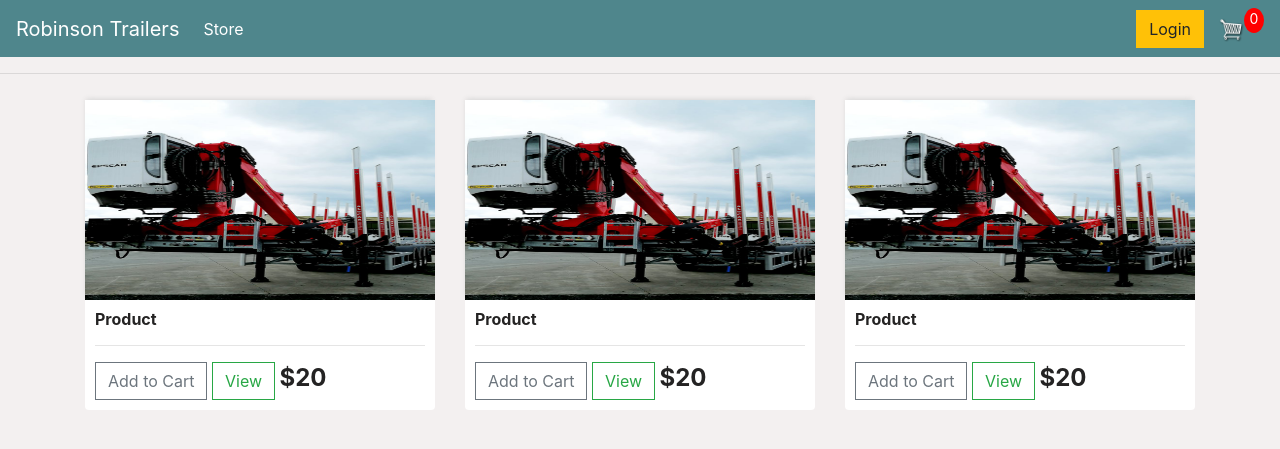
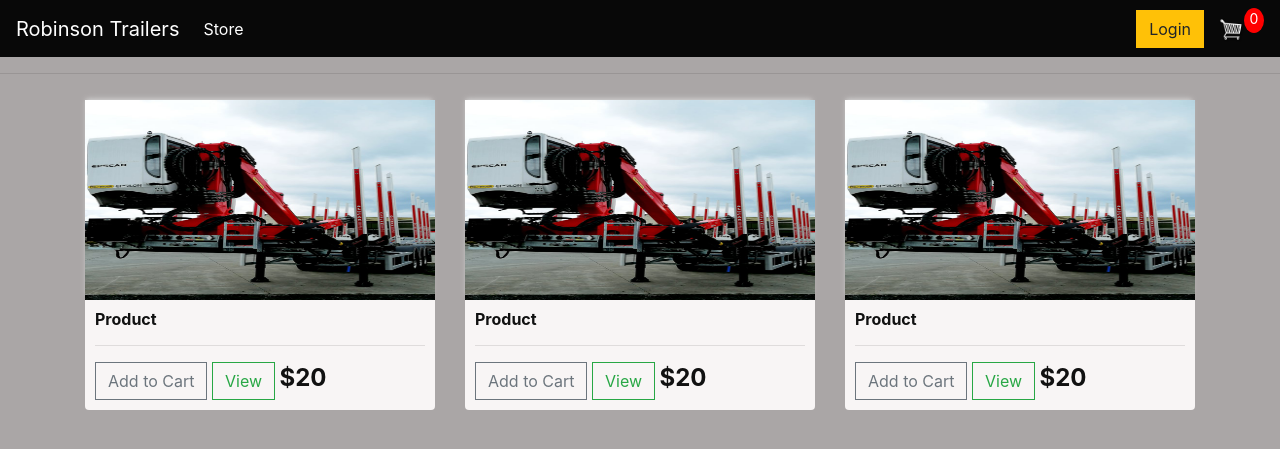
Before and after one commit to FabrizioAdi/Robinson-Trailers-Store-P5v1.1, a Django app: page / in a window 1280 px wide. Shown: the top 449 px of the page. Run offline with Django 3.2, Linux system fonts and the light colour scheme; some libraries are stand-ins or nearby versions.

Commit message:
Playing with the website colors

```diff
--- a/static/css/base.css
+++ b/static/css/base.css
@@ -4,15 +4,15 @@ html {
 }
 
 body{
-    background-color:rgb(243, 240, 240);
+    background-color:rgb(170, 166, 166);
 }
 
 h1,h2,h3,h4,h5,h6{
-    color:rgb(36, 35, 35);
+    color:rgb(17, 17, 17);
 }
 
 .box-element{
-    background-color: #fff;
+    background-color: rgb(248, 245, 245);
     border-radius: 4px;
     padding: 10px;
 }
@@ -30,7 +30,7 @@ h1,h2,h3,h4,h5,h6{
 }
 
 .bg-dark{
-	background-color: #4f868c!important;
+	background-color: #080808!important;
 }
 
 #cart-icon {
```
